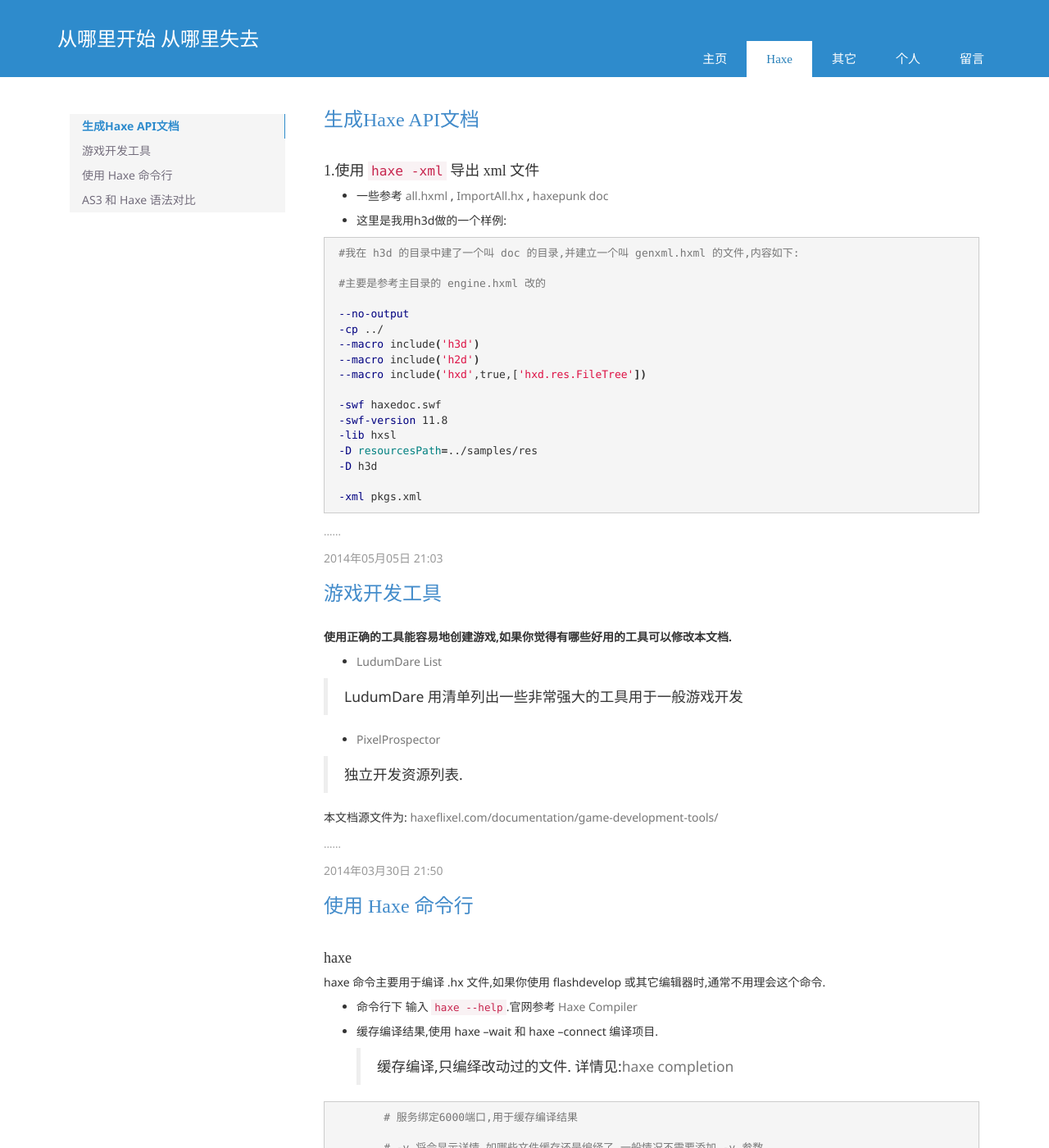
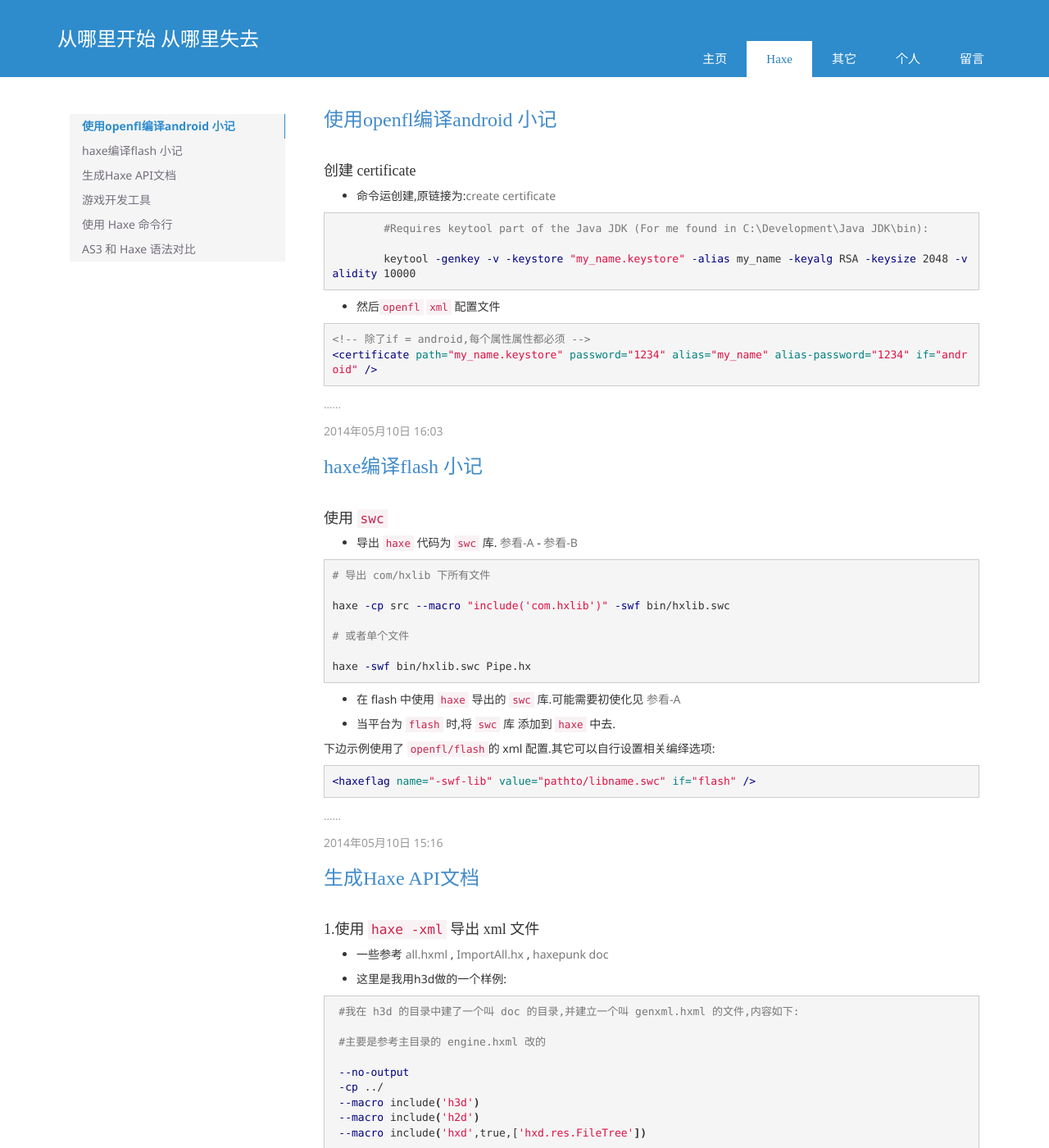
Before and after one commit to R32/r32.github.io, a Jekyll site: the page built from haxe/index.html, in a window 1280 px wide and 1400 px high. Shown: the whole window at 82% size. Built offline with Jekyll 4.4.1, drawn with Linux system fonts in a browser that asks for light colours; Markdown is read by kramdown in place of the engine named in the settings.

Commit message:
post new

```diff
--- a/_posts/2014-03-29-jekyll-on-windows-with-cygwin.markdown
+++ b/_posts/2014-03-29-jekyll-on-windows-with-cygwin.markdown
@@ -5,7 +5,7 @@ date:   2014-03-29 19:21:10
 categories: other
 ---
 
-本文档源文件来自: [http://nathanielstory.com/2013/12/28/jekyll-on-windows-with-cygwin.html]()
+本文档源文件来自: [nathanielstory.com/2013/12/28/jekyll-on-windows-with-cygwin.html](http://nathanielstory.com/2013/12/28/jekyll-on-windows-with-cygwin.html)
 
 
 #### 简介
--- /dev/null
+++ b/_posts/2014-05-10-tips-haxe-flash.markdown
@@ -0,0 +1,51 @@
+---
+layout: post
+title:  haxe编译flash 小记
+date:   2014-05-10 15:16:10
+categories: haxe
+---
+
+#### 使用 `swc`
+
+ * 导出 `haxe` 代码为 `swc` 库. [参看-A] - [参看-B]
+
+{% highlight bash %}
+# 导出 com/hxlib 下所有文件
+haxe -cp src --macro "include('com.hxlib')" -swf bin/hxlib.swc
+
+# 或者单个文件
+haxe -swf bin/hxlib.swc Pipe.hx
+{% endhighlight %}
+
+
+ * 在 flash 中使用 `haxe` 导出的 `swc` 库.可能需要初使化见 [参看-A]
+
+ * 当平台为 `flash` 时,将 `swc` 库 添加到 `haxe` 中去.
+
+ 下边示例使用了 `openfl/flash`的 xml 配置.其它可以自行设置相关编绎选项:
+{% highlight xml %}
+<haxeflag name="-swf-lib" value="pathto/libname.swc" if="flash" />
+{% endhighlight %}
+
+[参看-A]:https://github.com/jcward/HaxeSWCExample
+[参看-B]:http://haxe.org/manual/swc?lang=cn
+
+<!-- more -->
+<br />
+
+#### 自定义 `openfl/flash` `Preloader`
+`haxepunk` 库源码有一个很好的示例.
+
+{% highlight xml %}
+<app preloader="MyPreloader" />
+<!-- 源码中必须能查找得到MyPreloader这个类,也可以指定包名如: -->
+<app preloader="com.myname.Preloader" />
+{% endhighlight %}
+
+<br />
+
+#### 其它
+
+ 当 `haxe` 调用 `flash alchemy` 打包的 `swc` 库时,将会出错,但使用 `-debug` 编绎选项却能通过. [问题#1976](https://github.com/HaxeFoundation/haxe/issues/1976)
+
+ * 一些编绎相关选项参看 [编译-flag](http://haxe.org/doc/compiler) 和 [编译-define](http://haxe.org/manual/tips_and_tricks)
--- /dev/null
+++ b/_posts/2014-05-10-tips-openfl-android.markdown
@@ -0,0 +1,94 @@
+---
+layout: post
+title:  使用openfl编译android 小记
+date:   2014-05-10 16:03:10
+categories: haxe
+---
+
+#### 创建 certificate
+
+ * 命令运创建,原链接为:[create certificate]
+
+{% highlight bash %}
+	#Requires keytool part of the Java JDK (For me found in C:\Development\Java JDK\bin):
+	keytool -genkey -v -keystore "my_name.keystore" -alias my_name -keyalg RSA -keysize 2048 -validity 10000
+{% endhighlight %}
+
+ * 然后`openfl` `xml` 配置文件
+
+{% highlight xml %}
+<!-- 除了if = android,每个属性属性都必须 -->
+<certificate path="my_name.keystore" password="1234" alias="my_name" alias-password="1234" if="android" />
+{% endhighlight %}
+
+[create certificate]:http://www.openfl.org/archive/community/general-discussion/openfl-android-singing-guide/
+
+<!-- more -->
+<br />
+
+#### 版本兼容
+
+`lime 0.9.7` 默认使用 `API9`，`GLES 2.0` 和`ARMv7`,我测试的 oppo r803 属于 `ARMv6`架构,直接编绎将出现不兼容警告:
+
+{% highlight xml %}
+<!-- 在 xml 文件中添加下行 -->
+<architecture name="armv6" />
+<!-- 排除armv7以获得更小的文件尺寸,文件大小将减小一半 -->
+<architecture name="armv6" exclude="armv7" />
+{% endhighlight %}
+
+<br />
+
+#### 自定义模板
+
+ * 在`xml`文件中配置
+
+{% highlight xml %}
+<!-- 替换整个目录. 这时将匹配目录 - templates/android/template -->
+<template path="templates" if="android" />
+
+<!-- 如果只想更改单一的一个文件,可以像下边 -->
+<template path="path/build.xml" rename="build.xml" if="android" />
+{% endhighlight %}
+
+<br />
+
+#### 其它
+
+ * 一些 `xml` 文件配置
+
+{% highlight xml %}
+<!-- 指定版本 -->
+<android minimum-sdk-version="9" target-sdk-version="16" />
+
+<!-- 指定为竖屏,其它平台也适用 orientation="landscape" 为横屏 -->
+<window orientation="portrait" />
+
+{% endhighlight %}
+
+ * 当丢失焦点时:
+
+{% highlight as %}
+	Lib.current.stage.addEventListener(Event.DEACTIVATE, doSomething);
+
+	private function doSomething (e:Event) {
+      trace('Bye');
+      //you could turn off the music
+      //pause game
+      //or reduce fps to 1: Lib.current.stage.frameRate = 1;
+      //or save anything
+      Lib.current.stage.removeEventListener(Event.DEACTIVATE, doSomething);
+      Lib.current.stage.addEventListener(Event.ACTIVATE, doAnotherThing);
+	}
+
+	private function doAnotherThing (e:Event) {
+	      trace('Hello');
+	      //you could turn on the music
+	      //unpause game
+	      //or reput fps to regular;
+	      Lib.current.stage.removeEventListener(Event.ACTIVATE, doAnotherThing);
+	      Lib.current.stage.addEventListener(Event.DEACTIVATE, doSomething);
+	}
+{% endhighlight %}
+
+ * 其它的以后再添加....
```
Also changed, not shown: index.html (+3 -4 lines).
